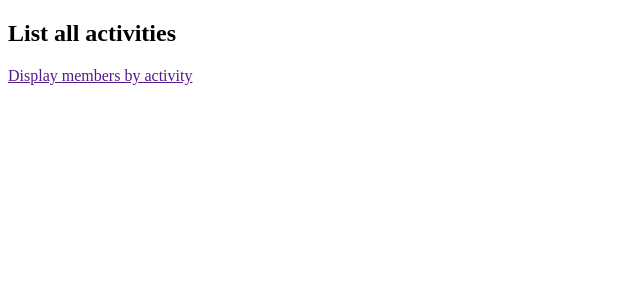
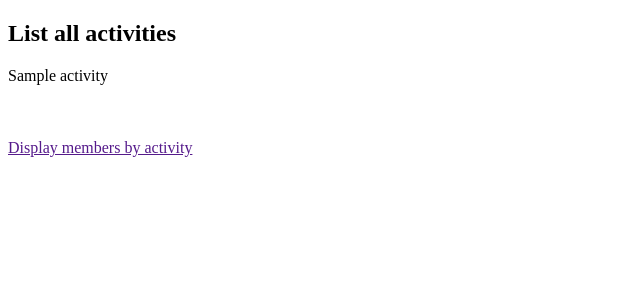
Before and after one commit to ecoBela/Gym_app_Flask_fullstack_wk5project, a Flask app: page /activities in a window 1280 px wide. Shown: the part 124-424 px from the top of the page, without its empty margins (0-640 px from the left). Run offline with Flask 2, Linux system fonts and the light colour scheme; a database or web service that is not in the repository returns one stand-in record (values such as "Sample title"); some libraries are stand-ins or nearby versions.

Commit message:
list of activities now appears on /activities/index.html

```diff
--- a/controllers/activity_controller.py
+++ b/controllers/activity_controller.py
@@ -8,12 +8,9 @@ activities_blueprint = Blueprint("activties", __name__)
 # INDEX
 @activities_blueprint.route("/activities")
 def activities():
-    return render_template("activities/index.html")
+    activities = activity_repository.select_all_including_past()
+    return render_template("activities/index.html", activities = activities)
 
-# @members_blueprint.route("/members")
-# def members():
-#     members = member_repository.select_all()
-#     return render_template("members/index.html", members = members)
 # NEW
 # CREATE,
 # EDIT
--- a/templates/activities/index.html
+++ b/templates/activities/index.html
@@ -6,6 +6,15 @@
 
 <h1>List all activities</h1>
 
+{% for activity in activities%}
+    {{activity.name}} <br>
+    <br>
+{% endfor %}
+
+
+<br>
+<br>
+
 <a href="">Display members by activity</a>
 
 {% endblock %}
```
